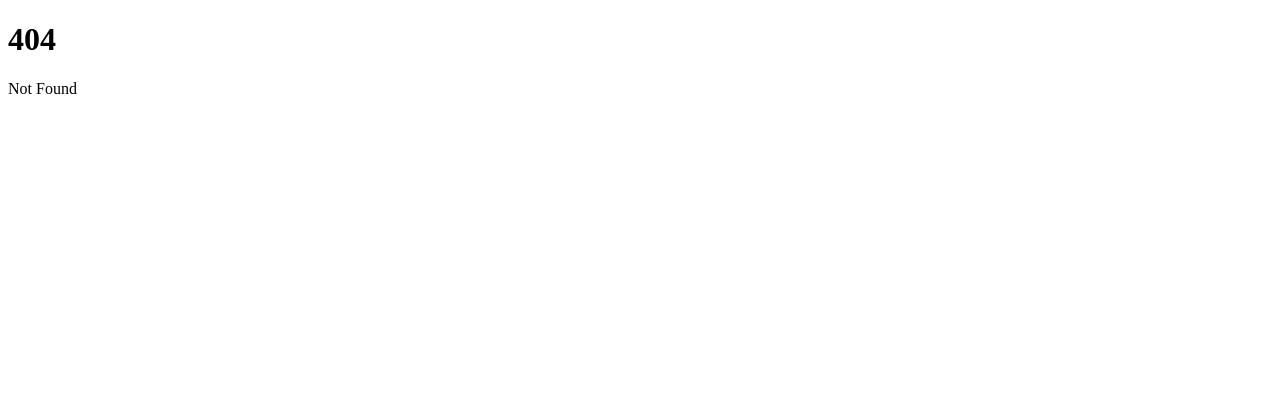
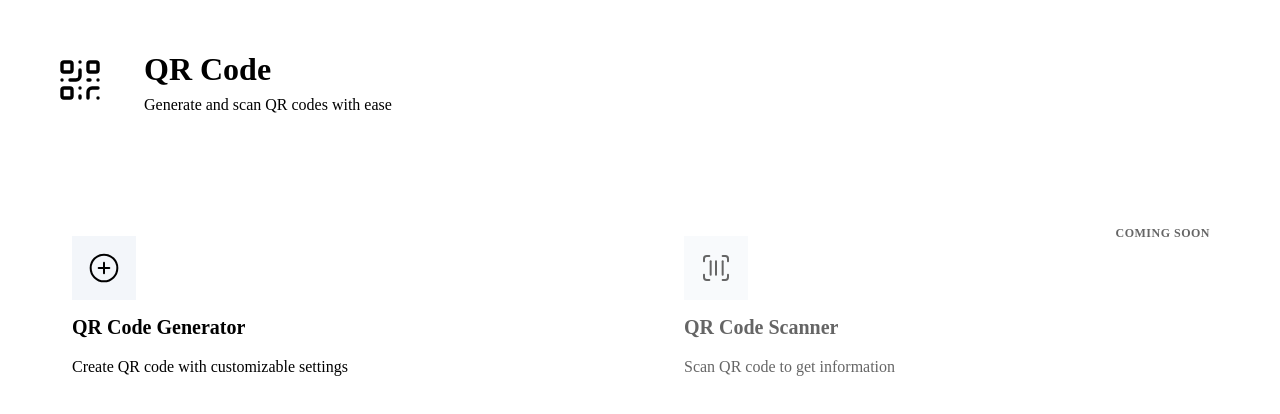
Before and after one commit to L4zzur/artifice, a SvelteKit app in the folder frontend/: page /qr in a window 1280 px wide. Before the commit this address had no page. Shown: the top 414 px of the page. Built offline with nearby package versions, Linux system fonts and the light colour scheme.

Commit message:
feature(frontend): create qr page

```diff
--- /dev/null
+++ b/frontend/src/routes/qr/+page.svelte
@@ -0,0 +1,87 @@
+<script lang="ts">
+  import ToolCard from "$lib/components/ui/ToolCard.svelte";
+  import { CirclePlus, QrCode, ScanBarcode } from "lucide-svelte";
+
+  const tools = [
+    {
+      icon: CirclePlus,
+      title: "QR Code Generator",
+      description: "Create QR code with customizable settings",
+      href: "/qr/generate",
+    },
+    {
+      icon: ScanBarcode,
+      title: "QR Code Scanner",
+      description: "Scan QR code to get information",
+      href: "/qr/scan",
+      comingSoon: true,
+    },
+  ];
+</script>
+
+<div class="page-container">
+  <header class="page-header">
+    <div class="header-icon">
+      <QrCode size={48} strokeWidth={1.7} />
+    </div>
+    <div class="header-title">
+      <h1>QR Code</h1>
+      <p>Generate and scan QR codes with ease</p>
+    </div>
+  </header>
+
+  <div class="tools-grid">
+    {#each tools as tool}
+      <ToolCard
+        icon={tool.icon}
+        title={tool.title}
+        description={tool.description}
+        href={tool.href}
+        variant="compact"
+        comingSoon={tool.comingSoon}
+      />
+    {/each}
+  </div>
+</div>
+
+<style>
+  .page-container {
+    max-width: 1200px;
+    margin: 0 auto;
+    padding: 2rem;
+  }
+
+  .page-header {
+    display: flex;
+    align-items: center;
+    gap: 1.5rem;
+    margin-bottom: 3rem;
+    padding-bottom: 2rem;
+    border-bottom: 1px solid var(--md-sys-color-outline-variant);
+  }
+
+  .header-icon {
+    padding: 1rem;
+    background: var(--md-sys-color-outline-variant);
+    border-radius: var(--md-sys-shape-corner-large);
+    color: var(--md-sys-color-primary);
+  }
+
+  h1 {
+    font-size: 2rem;
+    font-weight: 600;
+    color: var(--md-sys-color-on-surface);
+    margin: 0 0 0.5rem 0;
+  }
+
+  .page-header p {
+    color: var(--md-sys-color-on-surface-variant);
+    margin: 0;
+  }
+
+  .tools-grid {
+    display: grid;
+    grid-template-columns: repeat(auto-fit, minmax(300px, 1fr));
+    gap: 1.5rem;
+  }
+</style>
```
